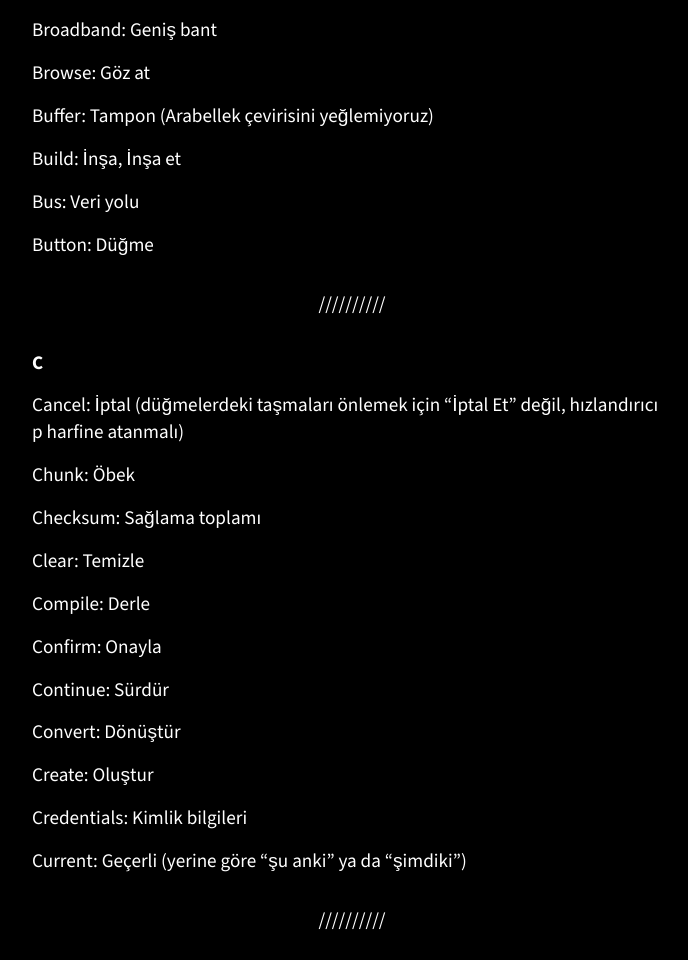
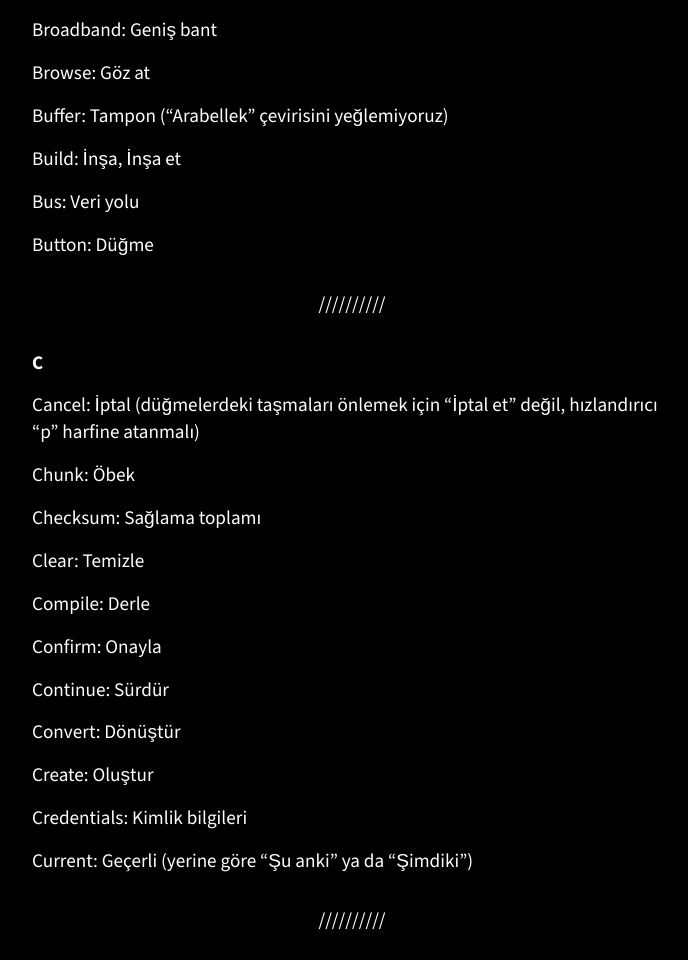
Before and after one commit to gnometurk/gnomeorgtr, a Jekyll site: the page built from ceviri/sozluk.md, in a window 1280 px wide and 1400 px high, scrolled down 1221 px. Shown: the part 157-1117 px from the top of the window, without its empty margins (288-976 px from the left). Built offline with Jekyll 4.4.1, drawn with Linux system fonts in a browser that asks for light colours; some of the changed text lies outside the part shown.

Commit message:
Update dict

```diff
--- a/ceviri/sozluk.md
+++ b/ceviri/sozluk.md
@@ -44,7 +44,7 @@ Authorize: Yetkilendir
 
 **B**
 
-Background: Arka plan (Artalan yeğlemiyoruz)
+Background: Arka plan (“Artalan” yeğlemiyoruz)
 
 Backend: Arka uç
 
@@ -58,7 +58,7 @@ Broadband: Geniş bant
 
 Browse: Göz at
 
-Buffer: Tampon (Arabellek çevirisini yeğlemiyoruz)
+Buffer: Tampon (“Arabellek” çevirisini yeğlemiyoruz)
 
 Build: İnşa, İnşa et
 
@@ -70,7 +70,7 @@ Button: Düğme
 
 **C**
 
-Cancel: İptal (düğmelerdeki taşmaları önlemek için “İptal Et” değil, hızlandırıcı p harfine atanmalı)
+Cancel: İptal (düğmelerdeki taşmaları önlemek için “İptal et” değil, hızlandırıcı “p” harfine atanmalı)
 
 Chunk: Öbek
 
@@ -90,7 +90,7 @@ Create: Oluştur
 
 Credentials: Kimlik bilgileri
 
-Current: Geçerli (yerine göre “şu anki” ya da “şimdiki”)
+Current: Geçerli (yerine göre “Şu anki” ya da “Şimdiki”)
 
 ---
 
@@ -150,7 +150,7 @@ Expunge: Temizle
 
 Exist: Var
 
-Existing: Var olan (ayrık yazılmalı)
+Existing: Var olan (Ayrık yazılmalı)
 
 ---
 
@@ -350,7 +348,7 @@ Repeat: Yinele
 
 Rotate: Döndür
 
-Route: Rota (Path çevirisiyle karışmasın diye Yol yeğlemiyoruz)
+Route: Rota (“Path” çevirisiyle karışmasın diye “Yol” yeğlemiyoruz)
 
 Router: Yönlendirici
 
@@ -386,7 +384,7 @@ Suspend: Askıya al
 
 **T**
 
-Test: Sına, sınama
+Test: Sına, Sınama
 
 Threat: Tehdit
 
@@ -456,11 +454,11 @@ Widget: Parçacık
 
 **Bekleyen Öneriler**
 
-Allocate: Ayırmak, ayırtmak
+Allocate: Ayırmak, Ayırtmak
 
-Challenge: Sınama, karşı çıkma, sorgulama
+Challenge: Sınama, Karşı çıkma, Sorgulama
 
-Heap: İstif (Yığın ya da öbek değil, bu ikisini zaten kullanıyoruz)
+Heap: İstif (“Yığın” ya da “Öbek” değil, bu ikisini zaten kullanıyoruz)
 
 [] = Square Brackets: Köşeli Ayraçlar ya da Köşeli Parantez
 
```
Also changed, not shown: other parts of ceviri/sozluk.md (+4 -6 lines).
